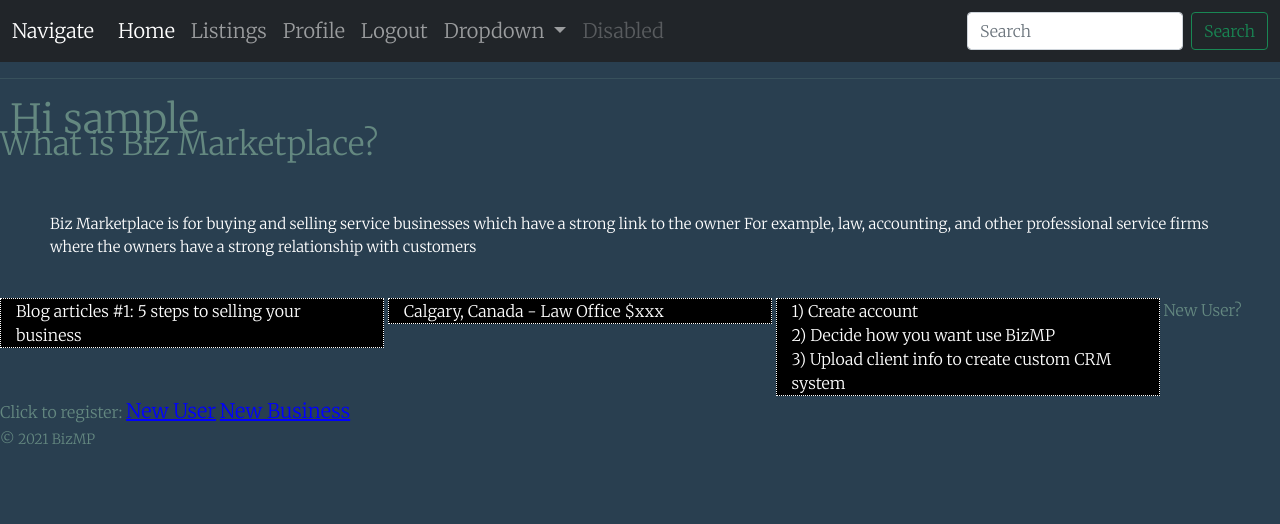
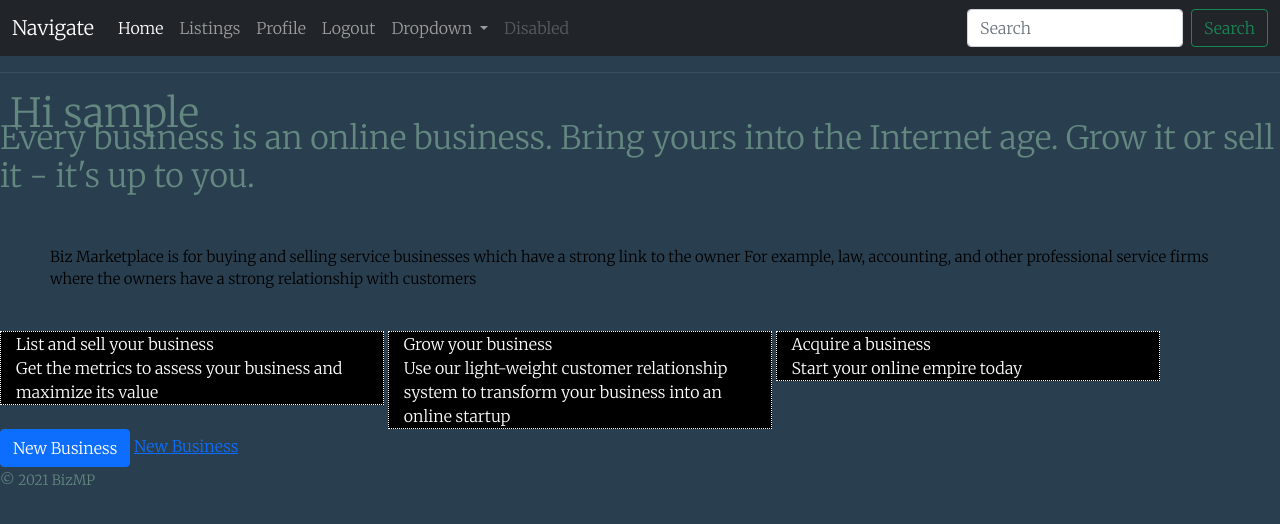
Before and after one commit to SonnyK33/Biz_Mp, a Flask app: page / in a window 1280 px wide. Shown: the top 524 px of the page. Run offline with Flask 2, Linux system fonts and the light colour scheme; the visitor is signed in with stand-in values (Sample User, id 1); data comes from the database, SQL or seed files in the repository.

Commit message:
changed layout of listings page, content on homepage

```diff
--- a/app/static/styles.css
+++ b/app/static/styles.css
@@ -31,12 +31,12 @@ body {
       height: 35px;
       margin: 50px;
       font-size: 15px;
-      color:white;
+      color:black;
       font-family:'Merriweather', serif;
-      font-fmaily:'Playfair Disply', serif;
+
   }
 
-  a {
+  /* a {
     font-size: 20px;
     color:blue;
   }
@@ -44,7 +44,7 @@ body {
   a:hover {
     color:red;
   }
-
+   */
   footer {
     clear: both;
   }
--- a/app/templates/index.html
+++ b/app/templates/index.html
@@ -22,28 +22,30 @@
 </head>
 
     <h1> Hi {{current_user.username}}</h1>
-    <h2> What is Biz Marketplace?</h2>
+    <h2> Every business is an online business. Bring yours into the Internet age. Grow it or sell it - it's up to you.</h2>
 
     <p>Biz Marketplace is for buying and selling service businesses which have a strong link to the owner
         For example, law, accounting, and other professional service firms where the owners
         have a strong relationship with customers</p>
 
     <article class='col-1-3'>
-        Blog articles
-        #1: 5 steps to selling your business</article>
+       List and sell your business <br>
+       Get the metrics to assess your business and maximize its value </article>
 
     <article class='col-1-3'>
-        Calgary, Canada - Law Office $xxx
+        Grow your business <br>
+        Use our light-weight customer relationship system to transform your business into an online startup
     </article>
 
     <article class='col-1-3'>
-        1) Create account <br>
-        2) Decide how you want use BizMP <br>
-        3) Upload client info to create custom CRM system
+        Acquire a business <br>
+        Start your online empire today
+
     </article>
 
-    New User? Click to register:
-    <a href="{{ url_for('auth.register')}}"> New User</a>
+    <!-- New User? Click to register: -->
+    <!-- <a href="{{ url_for('auth.register')}}"> New User</a> -->
+    <button type="button" class="btn btn-primary">New Business</button>
     <a href="{{ url_for('auth.newbiz')}}"> New Business</a>
 
     <footer> <small> &COPY; 2021 BizMP </small></footer>
```
Also changed, not shown: app/templates/listings.html (+45 -0 lines).
